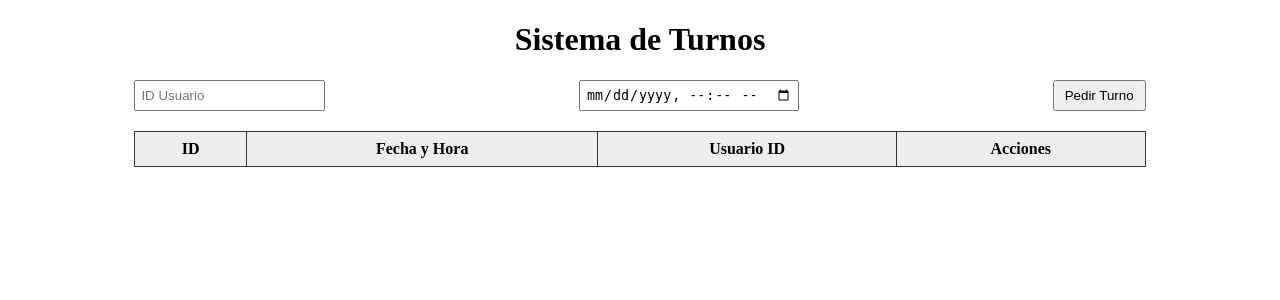
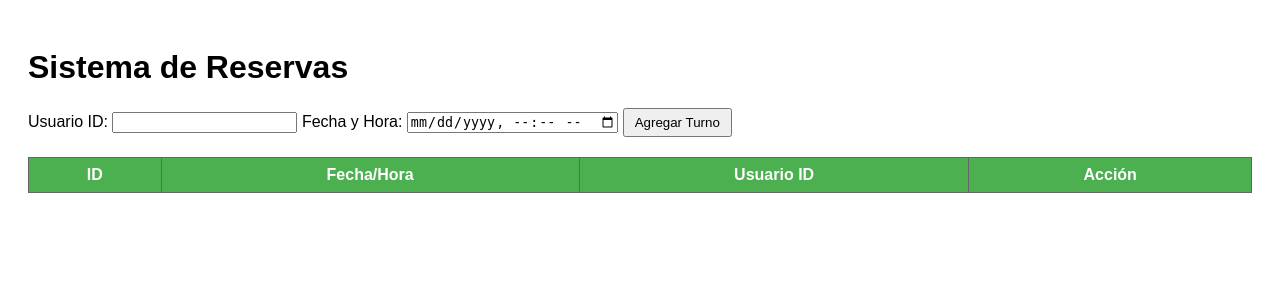
Before and after one commit to jorge221317-max/RESERVAS, a FastAPI app: page / in a window 1280 px wide. Shown: the top 300 px of the page. Run offline with FastAPI, Linux system fonts and the light colour scheme; lists and menus that the app fills with data are empty; parts of the project's set-up code (start-up, migrations or seed data) failed here and were passed over.

Commit message:
Update turnos.html

```diff
--- a/api/templates/turnos.html
+++ b/api/templates/turnos.html
@@ -1,38 +1,37 @@
 <!DOCTYPE html>
-<html lang="es">
+<html>
 <head>
-    <meta charset="UTF-8">
-    <title>Turnos - Sistema de Reservas</title>
-    <style>
-        table { border-collapse: collapse; width: 80%; margin: 20px auto; }
-        th, td { border: 1px solid #333; padding: 8px; text-align: center; }
-        th { background-color: #eee; }
-        button { padding: 5px 10px; }
-        form { margin: 20px auto; width: 80%; display: flex; justify-content: space-between; }
-        input { padding: 5px; }
-    </style>
+    <title>Sistema de Reservas</title>
+    <link rel="stylesheet" href="/static/style.css">
+    <script>
+        async function cancelarTurno(id) {
+            if(!confirm("¿Desea eliminar este turno?")) return;
+            await fetch(`/turnos/${id}`, { method: 'DELETE' });
+            location.reload();
+        }
+    </script>
 </head>
 <body>
-    <h1 style="text-align:center;">Sistema de Turnos</h1>
+    <h1>Sistema de Reservas</h1>
 
-    <form id="formTurno">
-        <input type="number" id="usuario_id" placeholder="ID Usuario" required>
-        <input type="datetime-local" id="fecha_hora" required>
-        <button type="submit">Pedir Turno</button>
+    <form action="/agregar_turno" method="post">
+        <label>Usuario ID: <input type="number" name="usuario_id" required></label>
+        <label>Fecha y Hora: <input type="datetime-local" name="fecha_hora" required></label>
+        <button type="submit">Agregar Turno</button>
     </form>
 
-    <table>
+    <table border="1">
         <thead>
             <tr>
                 <th>ID</th>
-                <th>Fecha y Hora</th>
+                <th>Fecha/Hora</th>
                 <th>Usuario ID</th>
-                <th>Acciones</th>
+                <th>Acción</th>
             </tr>
         </thead>
-        <tbody id="tablaTurnos">
+        <tbody>
             {% for turno in turnos %}
-            <tr id="turno-{{ turno.id }}">
+            <tr>
                 <td>{{ turno.id }}</td>
                 <td>{{ turno.fecha_hora }}</td>
                 <td>{{ turno.usuario_id }}</td>
@@ -41,54 +40,5 @@
             {% endfor %}
         </tbody>
     </table>
-
-<script>
-async function cargarTurnos() {
-    const res = await fetch("/turnos/");
-    const data = await res.json();
-    const tbody = document.getElementById("tablaTurnos");
-    tbody.innerHTML = "";
-    data.forEach(turno => {
-        tbody.innerHTML += `
-        <tr id="turno-${turno.id}">
-            <td>${turno.id}</td>
-            <td>${turno.fecha_hora}</td>
-            <td>${turno.usuario_id}</td>
-            <td><button onclick="cancelarTurno(${turno.id})">Cancelar</button></td>
-        </tr>`;
-    });
-}
-
-document.getElementById("formTurno").addEventListener("submit", async (e) => {
-    e.preventDefault();
-    const usuario_id = document.getElementById("usuario_id").value;
-    const fecha_hora = document.getElementById("fecha_hora").value;
-    const res = await fetch("/turnos/", {
-        method: "POST",
-        headers: {"Content-Type":"application/json"},
-        body: JSON.stringify({usuario_id, fecha_hora})
-    });
-    if(res.ok) {
-        cargarTurnos();
-        document.getElementById("formTurno").reset();
-    } else {
-        const err = await res.json();
-        alert(err.detail || "Error al crear turno");
-    }
-});
-
-async function cancelarTurno(id) {
-    const res = await fetch(`/turnos/${id}`, { method: "DELETE" });
-    if(res.ok) {
-        document.getElementById(`turno-${id}`).remove();
-    } else {
-        const err = await res.json();
-        alert(err.detail || "Error al cancelar turno");
-    }
-}
-
-// Cargar turnos al inicio
-cargarTurnos();
-</script>
 </body>
 </html>
```
